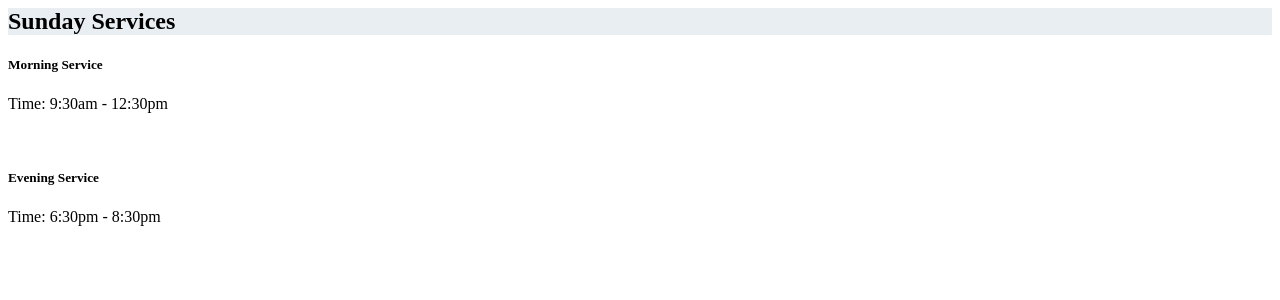
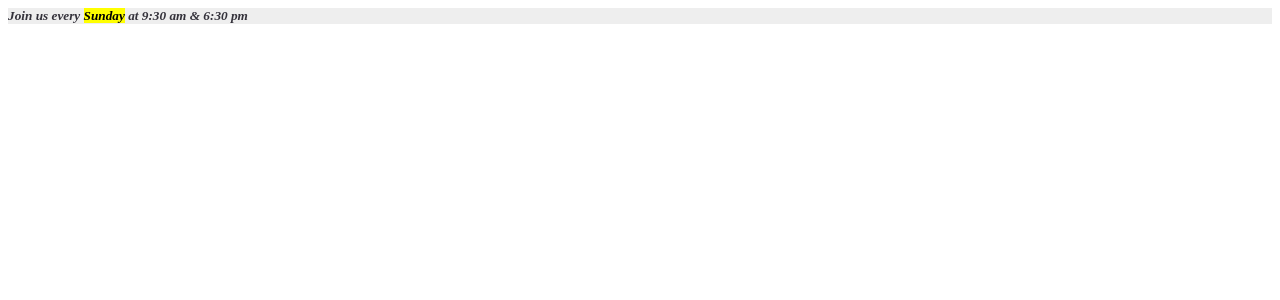
Before and after one commit to flora-shek/Alpha_AG, a Django app: template myapp/templates/regular.html in a window 1280 px wide. Shown: the top 300 px of the page. Run offline with Django 5.2, Linux system fonts and the light colour scheme; the template is opened without the code that fills it, so the values that code supplies are empty.

Commit message:
change made

```diff
--- a/myapp/templates/contact.html
+++ b/myapp/templates/contact.html
@@ -9,11 +9,11 @@
                   <h5 class="card-title" style ="color: #34323B;">Prayer Requests</h5>
                   <div class="mb-3">
                     <label for="exampleFormControlInput1" class="form-label" style ="color: #34323B;">Email</label>
-                    <input type="email" class="form-control" id="exampleFormControlInput1" >
+                    <input type="email" class="form-control" id="exampleFormControlInput1" placeholder ="example@gmail.com">
                   </div>
                   <div class="mb-3">
                     <label for="exampleFormControlTextarea1" class="form-label" style ="color: #34323B;">Prayer Request</label>
-                    <textarea class="form-control" id="exampleFormControlTextarea1" rows="3"></textarea>
+                    <textarea class="form-control" id="exampleFormControlTextarea1" rows="3" placeholder ="Type here"></textarea>
                   </div>
                   <div class ="text-end">
                      <button type="button" class="btn btn-dark">Send</button>
--- a/myapp/templates/footer.html
+++ b/myapp/templates/footer.html
@@ -1,5 +1,5 @@
 <div class = "container">
   <footer class="py-3 my-4">
-    <p class="text-center text-body-secondary">&copy 2025 Alpha AG Church,Trichy</p>
+    <p class="text-center text-body-secondary">&copy 2025 Alpha AG Church- All rights reserved.</p>
   </footer>
 </div>
--- a/myapp/templates/layout.html
+++ b/myapp/templates/layout.html
@@ -9,12 +9,13 @@
         }
     </style>
   </head>
-  <body style = "background:#FFFFFF;">
+  <body style ="background:#ffffff;">
     {% include 'navbar.html' %}
     <div class = "container">
 
       {% include 'home.html' %}
       {% include 'about.html' %}
+      {% include 'regular.html' %}
       {% include 'event.html' %}
       {% include 'contact.html' %}
       {% include 'footer.html' %}
--- a/myapp/templates/navbar.html
+++ b/myapp/templates/navbar.html
@@ -1,7 +1,7 @@
 
-<nav class="navbar navbar-expand-lg  bg-transparent border-bottom border-body shadow-sm">
+<nav class="navbar navbar-expand-lg  bg-transparent border-bottom border-body shadow-sm" >
   <div class="container-fluid">
-    <a class="navbar-brand" href="#">Alpha AG Church</a>
+    <a class="navbar-brand" href="/">Alpha AG Church</a>
     <button class="navbar-toggler" type="button" data-bs-toggle="collapse" data-bs-target="#navbarSupportedContent" aria-controls="navbarSupportedContent" aria-expanded="false" aria-label="Toggle navigation">
       <span class="navbar-toggler-icon"></span>
     </button>
--- a/myapp/templates/regular.html
+++ b/myapp/templates/regular.html
@@ -1,25 +1,5 @@
-<div class = "container">
- <div class="card">
-    <h2 class="card-header text-center" style ="background: #E9EEF2;">Sunday Services</h2>
-    <div class="card-body">
+<div class = "m-3 p-3 text-center" style ="background:#eeeeee;" >
+   <h5 style ="color: #34323B;"> <em> Join us every <mark>Sunday</mark> at 9:30 am & 6:30 pm </em></h5>
 
 
-              <div class="card m-2 shadow">
-                <div class="card-body">
-                  <h5 class="card-title">Morning Service</h5>
-                  <p class="card-text">Time: 9:30am - 12:30pm</p>
-
-                </div>
-              </div>
-              <br>
-              <div class="card m-2 shadow">
-                <div class="card-body">
-                  <h5 class="card-title">Evening Service</h5>
-                  <p class="card-text">Time: 6:30pm - 8:30pm</p>
-
-                </div>
-              </div>
-
-    </div>
- </div>
 </div>
```
